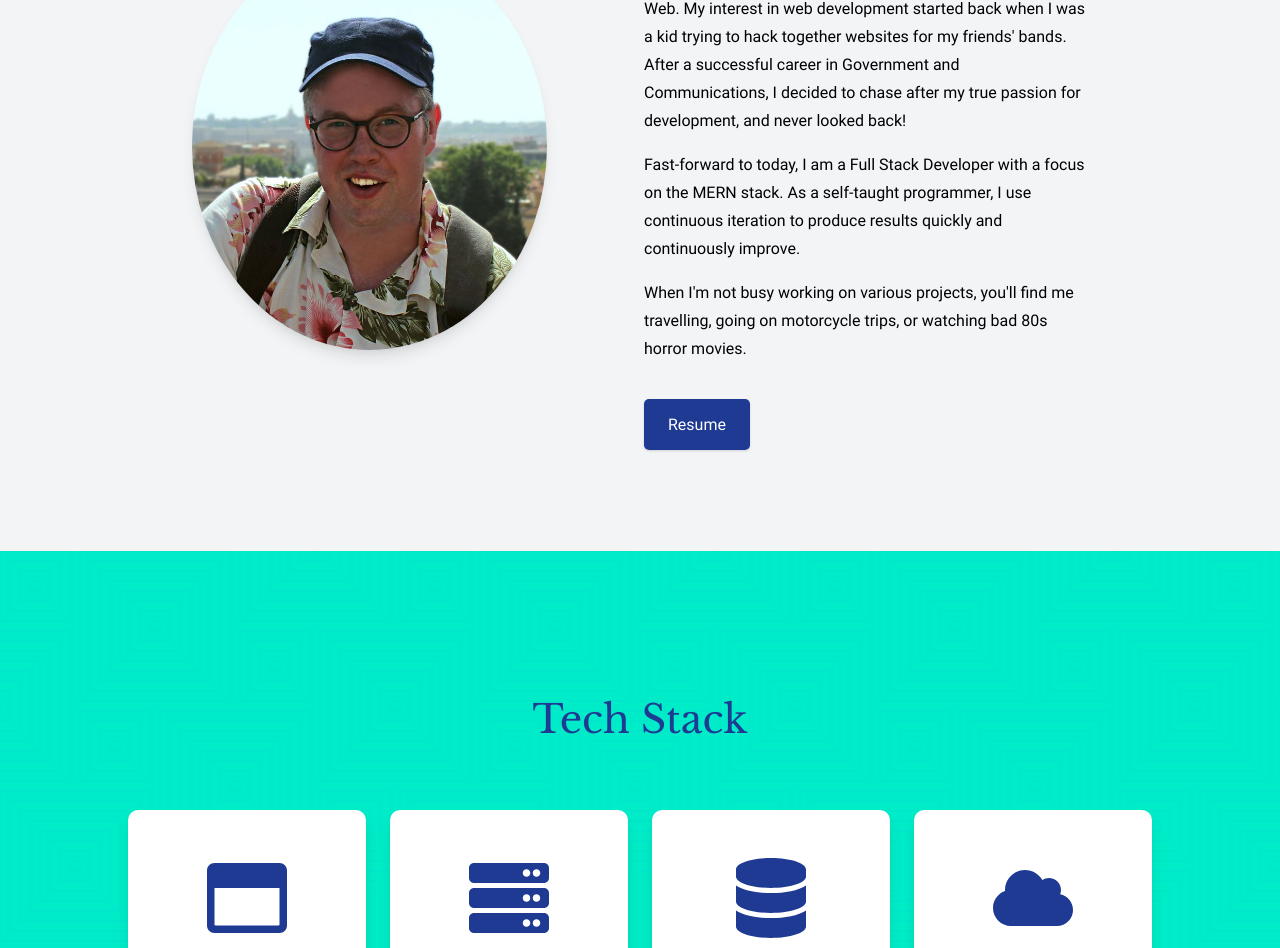
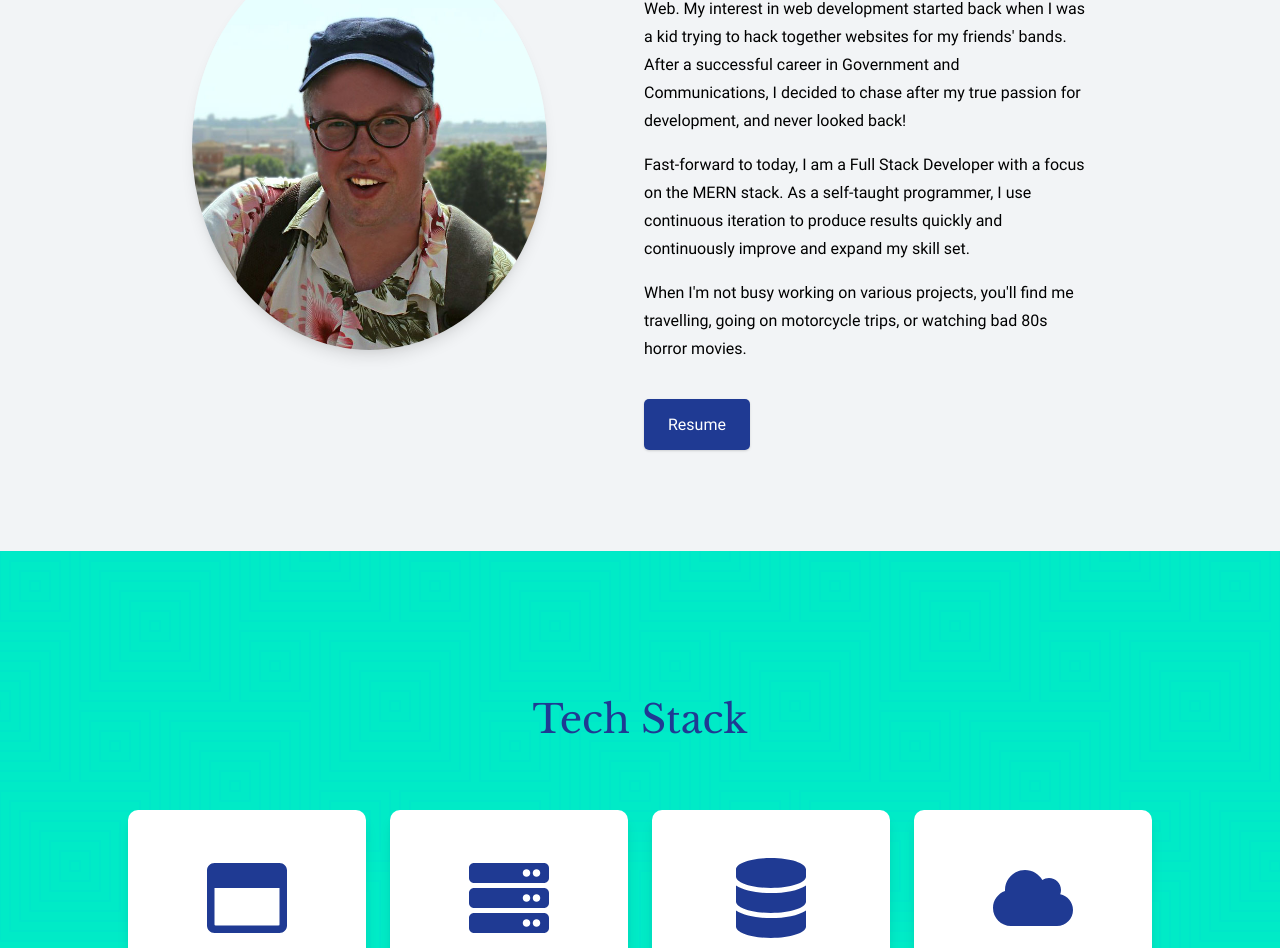
Before and after one commit to jimmontour/portfolio, a React (Create React App) app: page / in a window 1280 px wide. Shown: the part 1050-1998 px from the top of the page. Built offline with nearby package versions, Linux system fonts and the light colour scheme.

Commit message:
fix typo in about

```diff
--- a/src/components/home/About.js
+++ b/src/components/home/About.js
@@ -69,7 +69,7 @@ export default function About() {
           <p>
             Fast-forward to today, I am a Full Stack Developer with a focus on
             the MERN stack. As a self-taught programmer, I use continuous
-            iteration to produce results quickly and continuously improve.
+            iteration to produce results quickly and continuously improve and expand my skill set.
           </p>
           <p>
             When I'm not busy working on various projects, you'll find me
```
